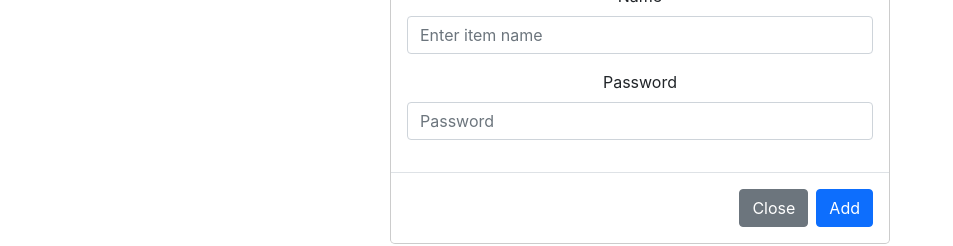
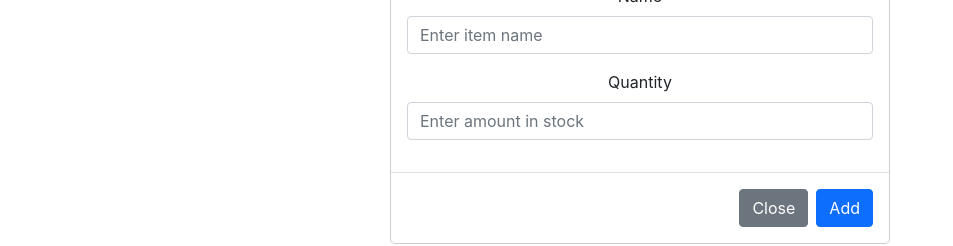
Before and after one commit to dianestephani/shopifychallenge22, a React (Create React App) app: page / in a window 1280 px wide. Shown: the part 593-839 px from the top of the page, without its empty margins (0-953 px from the left). Built offline with nearby package versions, Linux system fonts and the light colour scheme.

Commit message:
name and quantity on form

```diff
--- a/src/App.js
+++ b/src/App.js
@@ -35,17 +35,16 @@ function App() {
 
   <Modal.Body>
   <Form>
-  <Form.Group className="mb-3" controlId="formBasicEmail">
+  <Form.Group className="mb-3" controlId="formItemName">
     <Form.Label>Name</Form.Label>
-    <Form.Control type="email" placeholder="Enter item name" />
+    <Form.Control type="name" placeholder="Enter item name" />
   </Form.Group>
 
-  <Form.Group className="mb-3" controlId="formBasicPassword">
-    <Form.Label>Password</Form.Label>
-    <Form.Control type="password" placeholder="Password" />
+  <Form.Group className="mb-3" controlId="formItemCategory">
+    <Form.Label>Quantity</Form.Label>
+    <Form.Control type="quantity" placeholder="Enter amount in stock" />
   </Form.Group>
-  <Form.Group className="mb-3" controlId="formBasicCheckbox">
-  </Form.Group>
+
 </Form>
 
 
```
